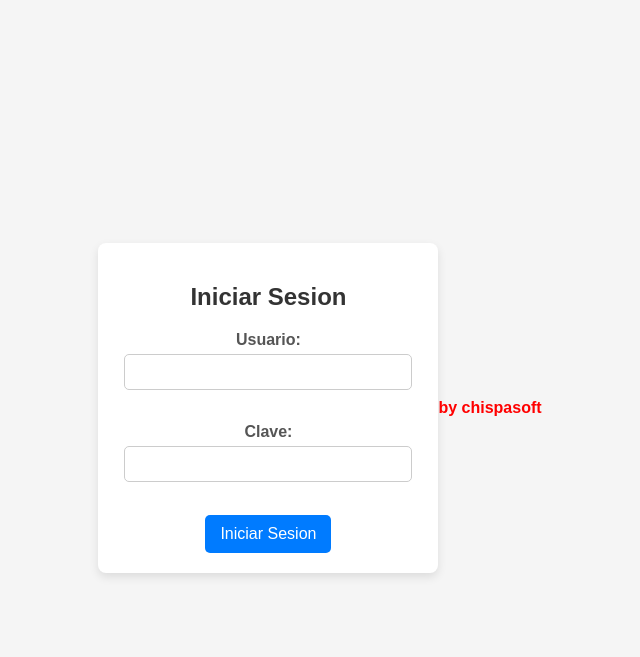
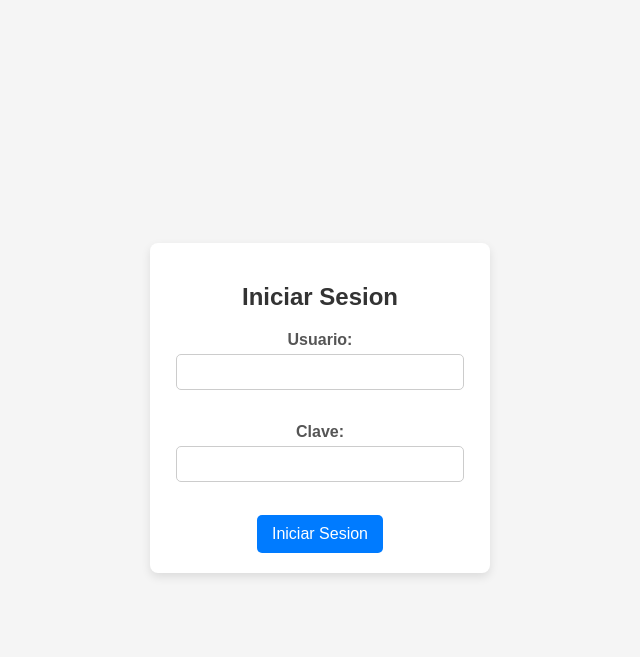
Before and after one commit to iamvalegl/ProyectoVentas, a Flask app: page / in a window 1280 px wide. Shown: the top 657 px of the page, without its empty margins (320-960 px from the left). Run offline with Flask 3, Linux system fonts and the light colour scheme.

Commit message:
quitar creditos

```diff
--- a/templates/login.html
+++ b/templates/login.html
@@ -18,6 +18,5 @@
         <p style="color:red;">{{mensaje}}</p>
         {% endif %}
     </form>
-    <p>by chispasoft</p>
 </body>
 </html>
```
